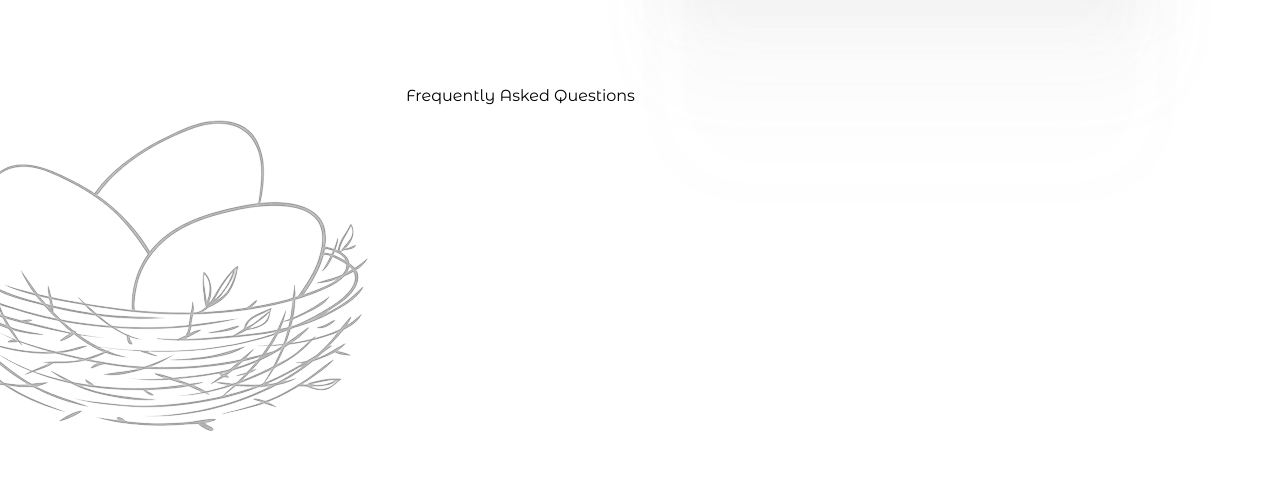
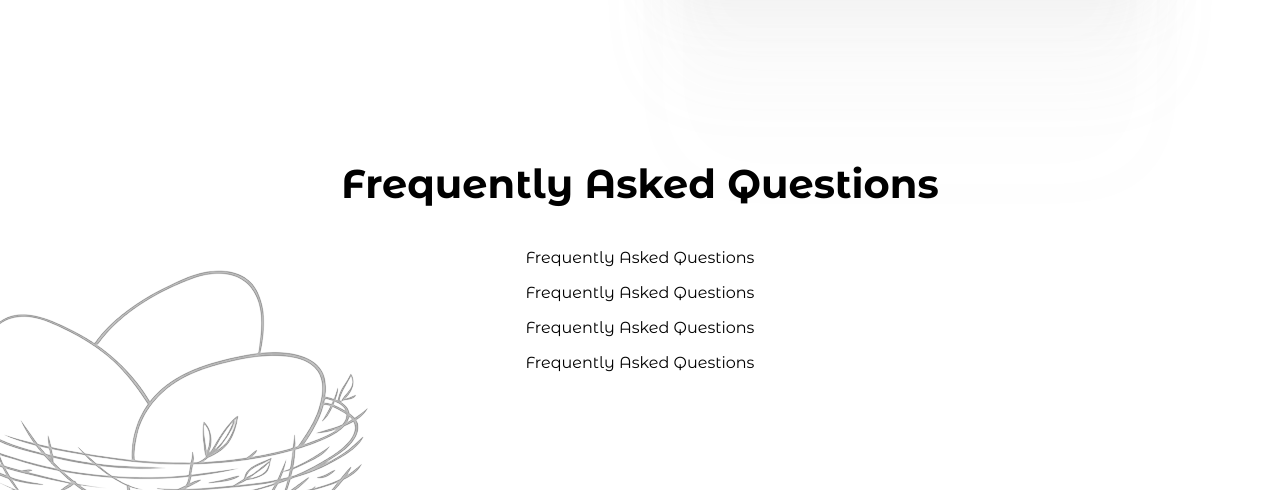
Before and after one commit to TEE2DWHY/agribaseconsult, a React (Vite) app: page /contact in a window 1280 px wide. Shown: the part 910-1400 px from the top of the page. Built offline with nearby package versions, Linux system fonts and the light colour scheme.

Commit message:
added the faq section

```diff
--- a/src/Reusable/Faq/Faq.module.scss
+++ b/src/Reusable/Faq/Faq.module.scss
@@ -3,3 +3,13 @@
       @content
     }
   }
+
+  .faq_head p:nth-child(1){
+color: #000;
+text-align: center;
+font-family: "Montserrat Alternates";
+font-size: 40px;
+font-style: normal;
+font-weight: 700;
+line-height: 120%; /* 48px */
+  }
--- a/src/Reusable/Faq/Faq.tsx
+++ b/src/Reusable/Faq/Faq.tsx
@@ -1,10 +1,14 @@
-// import styles from './Faq.module.scss'
+import styles from './Faq.module.scss'
 
 const Faq = () => {
   return (
-    <>
+    <div className={styles.faq_head}>
     <p>Frequently Asked Questions</p>
-    </>
+    <p>Frequently Asked Questions</p>
+    <p>Frequently Asked Questions</p>
+    <p>Frequently Asked Questions</p>
+    <p>Frequently Asked Questions</p>
+    </div>
   )
 }
 
--- a/src/pages/Contact/Components/ContactBody.tsx
+++ b/src/pages/Contact/Components/ContactBody.tsx
@@ -6,7 +6,7 @@ const ContactBody = () => {
   return (
     <>
      <div className={styles.contact_body}>
-            <div className={styles.contact_body_div2}>
+            <div className={styles.contact_body_div1}>
             <img
           src={half_bowl}
           alt="egg bowl"
--- a/src/pages/Contact/Components/styles/ContactBody.module.scss
+++ b/src/pages/Contact/Components/styles/ContactBody.module.scss
@@ -5,11 +5,21 @@
   }
 
   .contact_body{
-    display: flex;
-    text-align: center;
-    margin-top: 250px;
-
+    height: 1000px;
     @include mobile{
       margin-top: 100px;
     }
   }
+
+  .contact_body_div1{
+    position: relative;
+    top: 400px;
+    left: 0;
+  }
+
+  .contact_body_div2{
+    text-align: center;
+    padding: 0 25%;
+    position: relative;
+    top: -100px;
+  }
```
